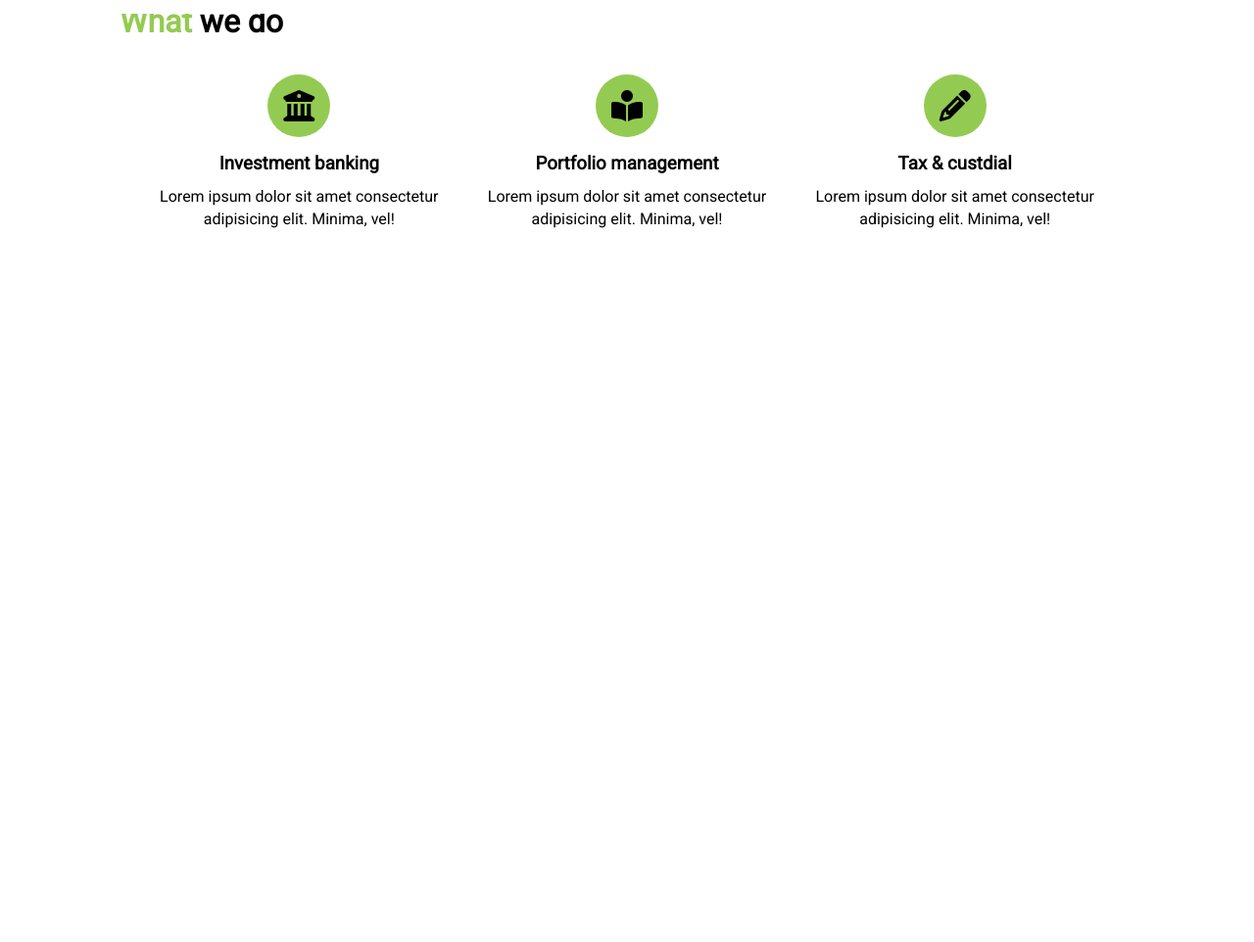
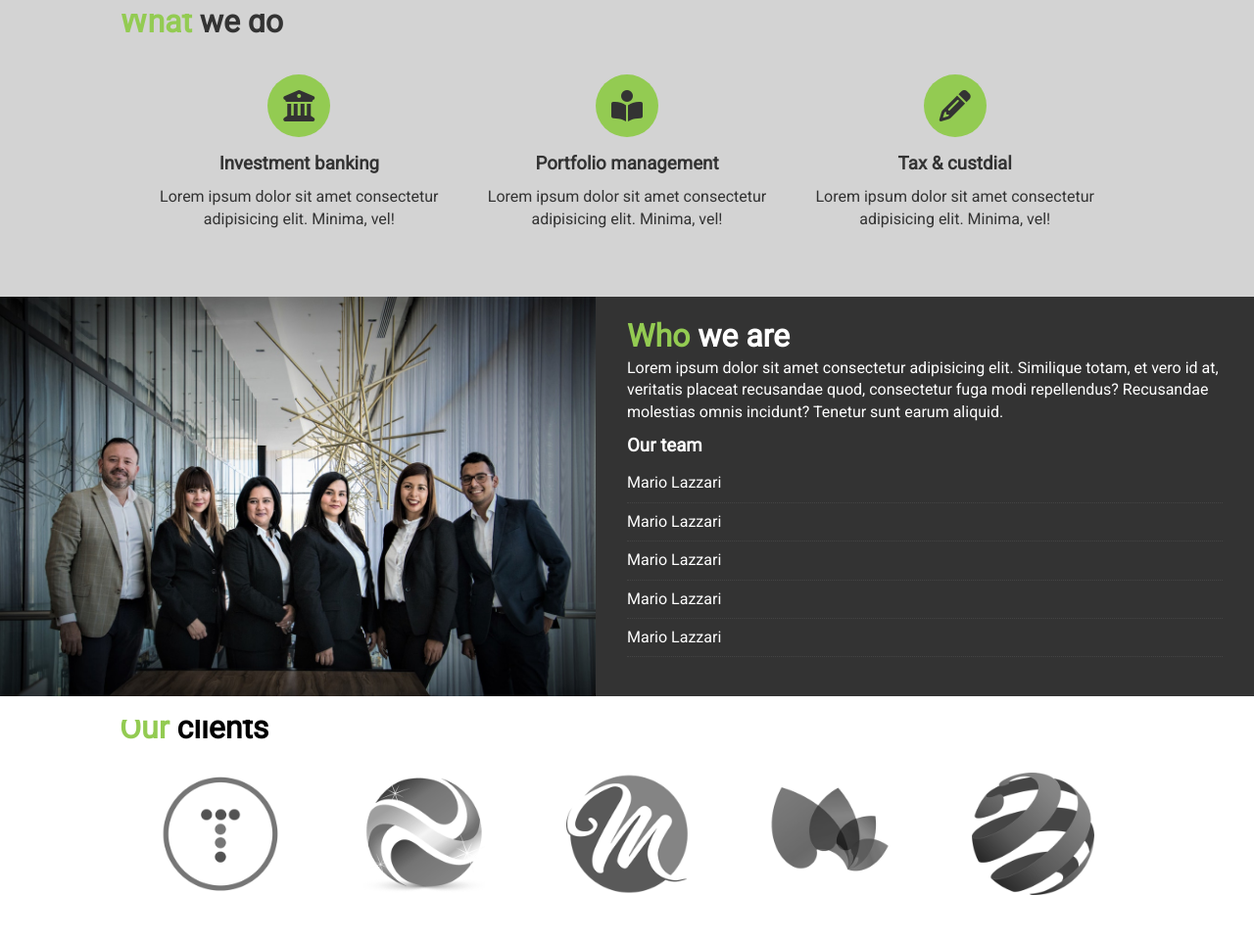
Before and after one commit to mariolazzari/modern-html-css, a plain HTML site: page 07_edge/index.html in a window 1280 px wide. Shown: the part 866-1828 px from the top of the page at 98% size. Before the commit the page ends 1169 px from the top, so only its background shows below. Drawn offline with Linux system fonts and the light colour scheme.

Commit message:
Done lesson 54

```diff
--- a/07_edge/css/style.css
+++ b/07_edge/css/style.css
@@ -19,6 +19,16 @@ p {
 
 .text-primary {
   color: #93cb52;
+}
+
+.bg-light {
+  background: lightgray;
+  color: #333;
+}
+
+.bg-dark {
+  background: #333;
+  color: white;
 }
 
 .l-heading {
@@ -50,6 +60,18 @@ p {
   padding: 3rem 0;
 }
 
+.p-1 {
+  padding: 1.5rem;
+}
+
+.p-2 {
+  padding: 2rem;
+}
+
+.p-3 {
+  padding: 3rem;
+}
+
 .btn {
   display: inline-block;
   color: white;
@@ -66,6 +88,16 @@ p {
 .btn-dark {
   background: #333;
   color: white;
+}
+
+.list {
+  margin: 0.5rem 0;
+  list-style: none;
+}
+
+.list li {
+  padding: 0.5rem 0;
+  border-bottom: #444 1px dotted;
 }
 
 .container {
@@ -147,3 +179,25 @@ p {
   border-radius: 50%;
   margin-bottom: 1rem;
 }
+
+#who {
+  display: flex;
+}
+
+#who div {
+  flex: 1;
+}
+
+#who .who-img {
+  background: url("../img/people.jpg") no-repeat center center/cover;
+}
+
+#clients .items {
+  display: flex;
+}
+
+#clients .items img {
+  display: block;
+  margin: auto;
+  width: 60%;
+}
--- a/07_edge/index.html
+++ b/07_edge/index.html
@@ -94,5 +94,41 @@
         </div>
       </div>
     </section>
+
+    <section id="who">
+      <div class="who-img"></div>
+      <div class="who-text bg-dark p-2">
+        <h2 class="m-heading"><span class="text-primary">Who</span> we are</h2>
+        <p>
+          Lorem ipsum dolor sit amet consectetur adipisicing elit. Similique
+          totam, et vero id at, veritatis placeat recusandae quod, consectetur
+          fuga modi repellendus? Recusandae molestias omnis incidunt? Tenetur
+          sunt earum aliquid.
+        </p>
+        <h3>Our team</h3>
+        <ul class="list">
+          <li>Mario Lazzari</li>
+          <li>Mario Lazzari</li>
+          <li>Mario Lazzari</li>
+          <li>Mario Lazzari</li>
+          <li>Mario Lazzari</li>
+        </ul>
+      </div>
+    </section>
+
+    <section id="clients" class="py-1">
+      <div class="container">
+        <h2 class="m-heading text-center">
+          <span class="text-primary">Our</span> clients
+        </h2>
+        <div class="items py-1">
+          <div><img src="./img/logos/logo1.png" alt="Client" /></div>
+          <div><img src="./img/logos/logo2.png" alt="Client" /></div>
+          <div><img src="./img/logos/logo3.png" alt="Client" /></div>
+          <div><img src="./img/logos/logo4.png" alt="Client" /></div>
+          <div><img src="./img/logos/logo5.png" alt="Client" /></div>
+        </div>
+      </div>
+    </section>
   </body>
 </html>
```
